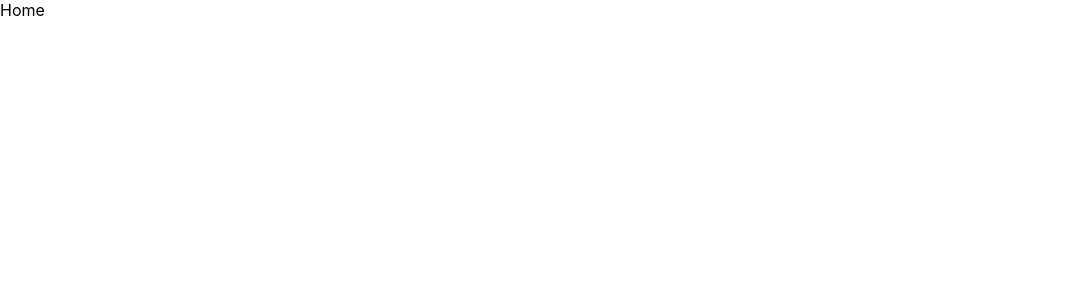
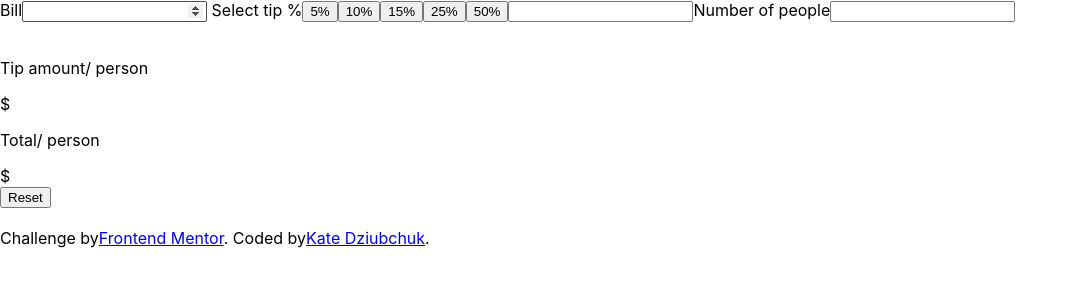
Before and after one commit to Kate-Kitkat19/Tip-app, a React (Create React App) app: page / in a window 1280 px wide. Shown: the top 300 px of the page, without its empty margins (0-1078 px from the left). Built offline with nearby package versions, Linux system fonts and the light colour scheme.

Commit message:
markup + js (ADD CHECK FNCS!!!)

```diff
--- a/src/components/App.jsx
+++ b/src/components/App.jsx
@@ -1,3 +1,50 @@
+import { useState } from 'react';
+import { Attribution } from './Attribution/Attribution';
+import { Form } from './Form/Form';
+import { Output } from './Output/Output';
+
 export const App = () => {
-  return <div>Home</div>;
+  const [bill, setBill] = useState(0);
+  const [perc, setPerc] = useState(0);
+  const [people, setPeople] = useState(1);
+
+  const formProps = {
+    setBill,
+    setPerc,
+    setPeople,
+  };
+
+  function countTipPerPerson() {
+    if (bill === 0 || perc === 0 || people === 0) {
+      return;
+    }
+
+    const tipSum = (bill * perc) / 100;
+    const rawTip = tipSum / people;
+
+    return rawTip.toFixed(2);
+  }
+
+  function countTotalSum() {
+    if (bill === 0 || perc === 0 || people === 0) {
+      return;
+    }
+
+    const billSplit = bill / people;
+    const tipSplit = Number(countTipPerPerson());
+    return billSplit + tipSplit;
+  }
+
+  return (
+    <div>
+      <Form {...formProps}></Form>
+      <br></br>
+      <Output
+        tipPerPerson={countTipPerPerson()}
+        totalPerPerson={countTotalSum()}
+      ></Output>
+      <br></br>
+      <Attribution></Attribution>
+    </div>
+  );
 };
--- a/src/components/Attribution/Attribution.jsx
+++ b/src/components/Attribution/Attribution.jsx
@@ -1,6 +1,6 @@
 export const Attribution = () => {
   return (
-    <div class="attribution">
+    <div >
       Challenge by
       <a
         href="https://www.frontendmentor.io?ref=challenge"
@@ -10,7 +10,7 @@ export const Attribution = () => {
         Frontend Mentor
       </a>
       . Coded by
-      <a
+       <a
         href="https://github.com/Kate-Kitkat19"
         target="_blank"
         rel="noreferrer"
--- /dev/null
+++ b/src/components/Form/Form.jsx
@@ -0,0 +1,48 @@
+export const Form = ({ setBill, setPerc, setPeople }) => {
+  const tipOptions = [5, 10, 15, 25, 50];
+
+  function handlePeopleInputChange(value) {
+    if (value === 0) {
+      return;
+    }
+    setPeople(value);
+  }
+
+  return (
+    <form>
+      <label>
+        Bill
+        <input
+          type="number"
+          name="bill"
+          onChange={e => setBill(Number(e.target.value))}
+        ></input>
+      </label>
+      <label>
+        {' '}
+        Select tip %
+        {tipOptions.map(item => {
+          return (
+            <input
+              type="button"
+              value={item + '%'}
+              key={item}
+              onClick={() => setPerc(item)}
+            ></input>
+          );
+        })}
+        <input
+          type="number"
+          onChange={e => setPerc(Number(e.target.value))}
+        ></input>
+      </label>
+      <label>
+        Number of people
+        <input
+          type="number"
+          onChange={e => handlePeopleInputChange(Number(e.target.value))}
+        ></input>
+      </label>
+    </form>
+  );
+};
--- /dev/null
+++ b/src/components/Output/Output.jsx
@@ -0,0 +1,19 @@
+export const Output = ({ tipPerPerson, totalPerPerson }) => {
+  return (
+    <div>
+      <div>
+        <p>
+          Tip amount<span>/ person</span>
+        </p>
+        <span> $ {tipPerPerson} </span>
+      </div>
+      <div>
+        <p>
+          Total<span>/ person</span>
+        </p>
+        <span> $ {totalPerPerson} </span>
+      </div>
+      <button type="reset">Reset</button>
+    </div>
+  );
+};
```
